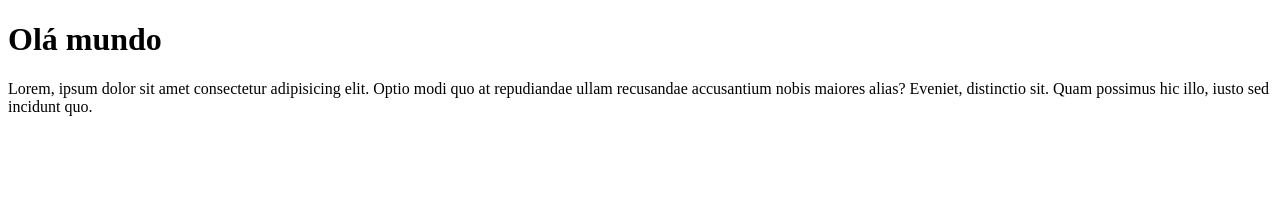
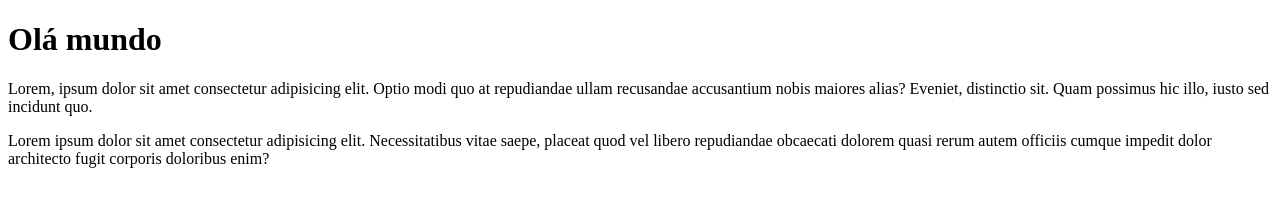
Before and after one commit to Raphaelc08/repository, a plain HTML site: page site-exemplo/index.html in a window 1280 px wide. Drawn offline with Linux system fonts and the light colour scheme.

Commit message:
adicionei um parágrafo

```diff
--- a/site-exemplo/index.html
+++ b/site-exemplo/index.html
@@ -9,6 +9,8 @@
     <h1> Olá mundo </h1>
     <p>Lorem, ipsum dolor sit amet consectetur adipisicing elit. Optio modi quo at repudiandae ullam recusandae accusantium nobis maiores alias? Eveniet, distinctio sit. Quam possimus hic illo, iusto sed incidunt quo.</p>
 
+    <p>Lorem ipsum dolor sit amet consectetur adipisicing elit. Necessitatibus vitae saepe, placeat quod vel libero repudiandae obcaecati dolorem quasi rerum autem officiis cumque impedit dolor architecto fugit corporis doloribus enim?</p>
+
 
 
 </body>
```
